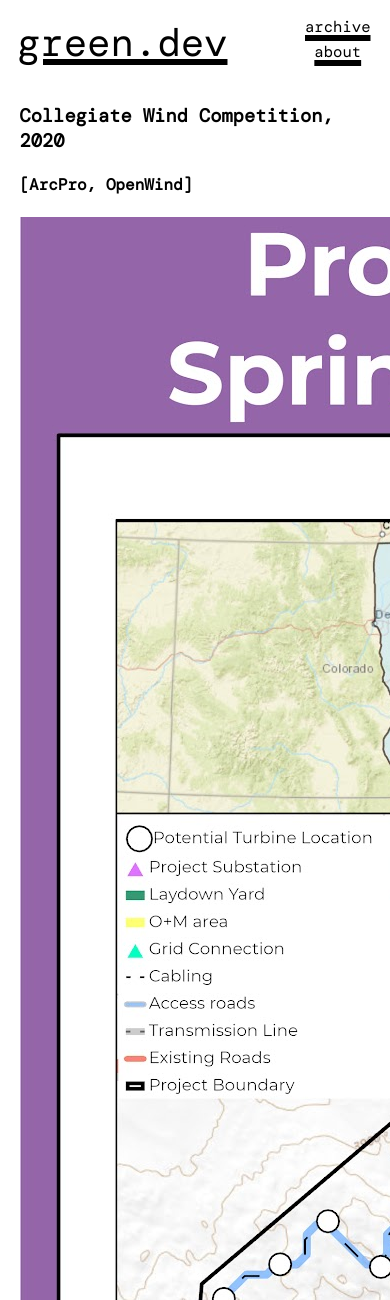
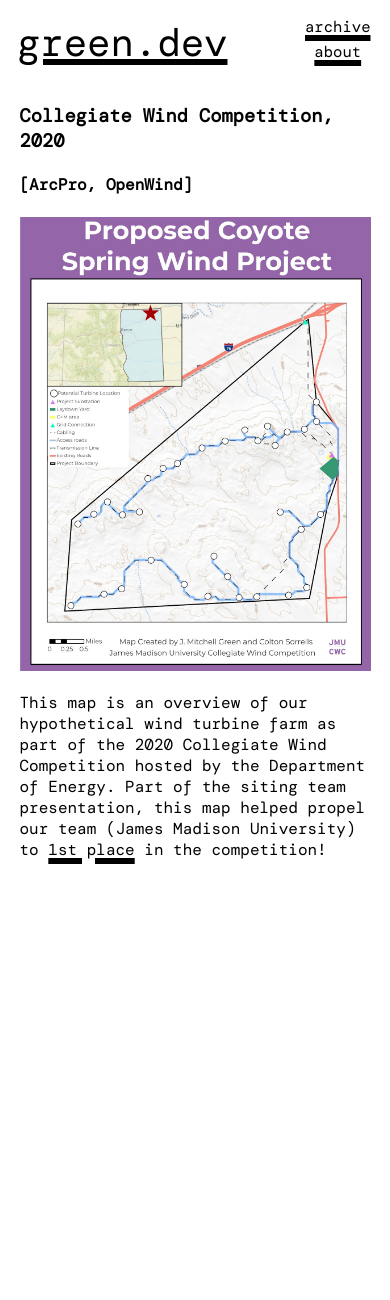
Before and after one commit to jmitchellgreen/portfolio-gh, a Flask app: page /archive/cwc in a window 390 px wide; the page is wider, and only the part inside the window is pictured. Shown: the top 1300 px of that part. After the commit the page ends 864 px from the top of that part, so only its background shows below. Run offline with Flask 2, Linux system fonts and the light colour scheme.

```diff
--- a/static/styles/style.css
+++ b/static/styles/style.css
@@ -62,7 +62,7 @@ main {
 }
 
 img {
-    max-width: inherit;
+    max-width: 500px;
 }
 
 /* mobile screens */
@@ -110,4 +110,9 @@ img {
         writing-mode: horizontal-tb;
         font-size: 10vw;
     }
+
+    img {
+        max-width: 90vw;
+    }
+
 }
```
Also changed, not shown: 1 other file.
